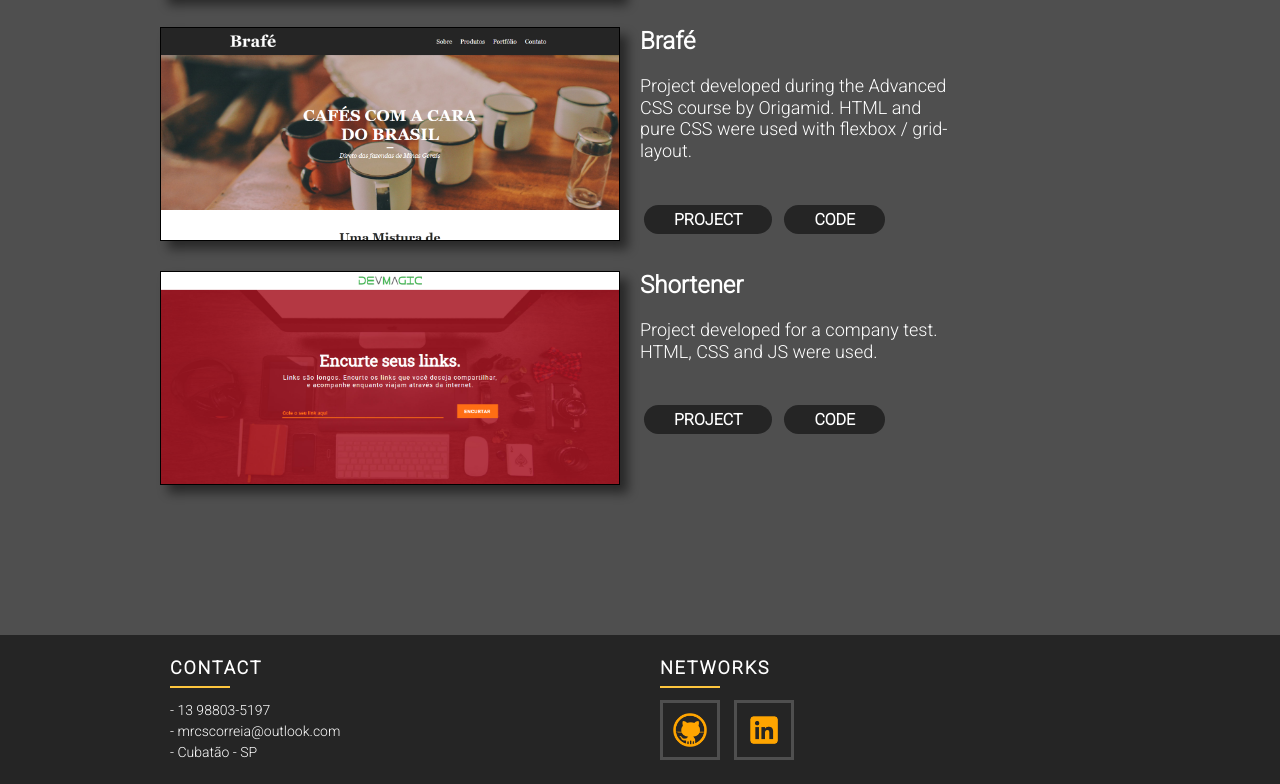
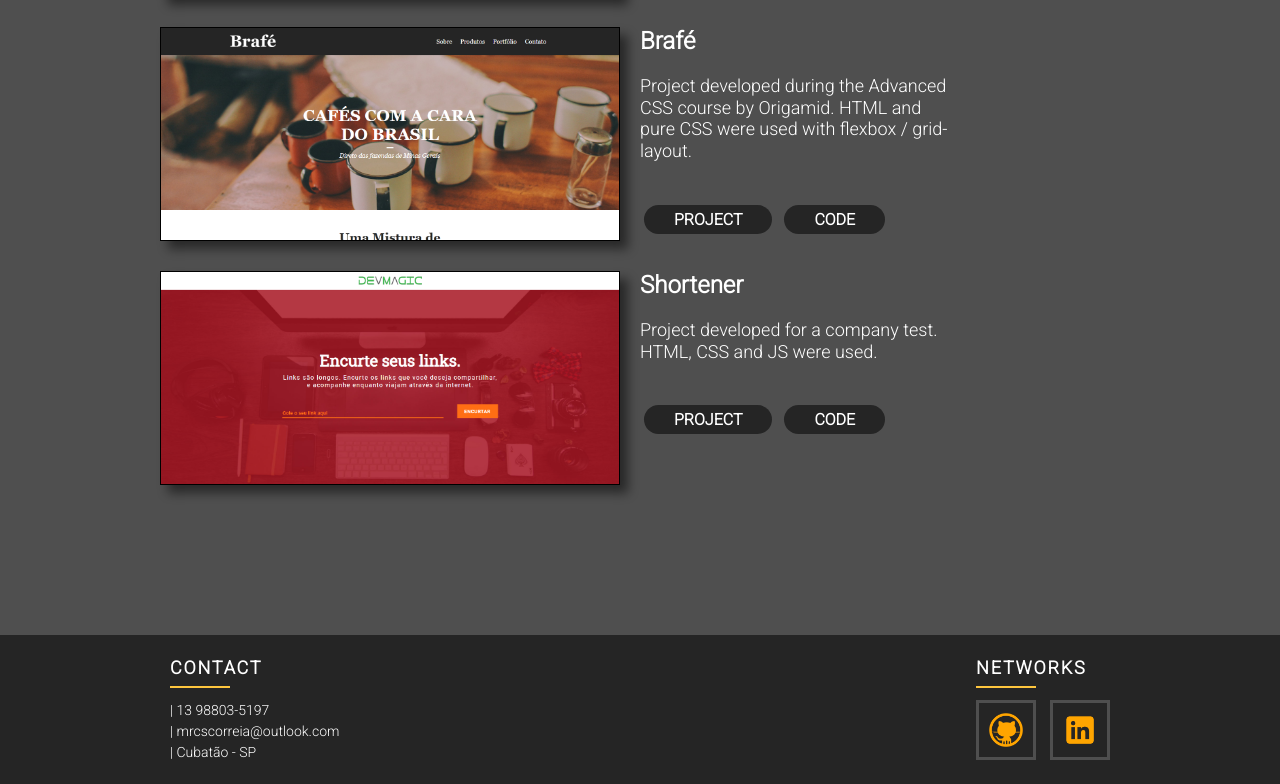
Before and after one commit to mrcsrc/mrcsdev.github.io, a plain HTML site: page index.html in a window 1280 px wide. Shown: the part 927-1711 px from the top of the page. Drawn offline with Linux system fonts and the light colour scheme.

Commit message:
Add files via upload

```diff
--- a/index.html
+++ b/index.html
@@ -82,13 +82,13 @@
         <div class="grid-6 footer_contato">
           <h3>Contact</h3>
           <ul>
-            <li>- 13 98803-5197</li>
-            <li>- mrcscorreia@outlook.com</li>
-            <li>- Cubatão - SP</li>
+            <li> | 13 98803-5197</li>
+            <li> | mrcscorreia@outlook.com</li>
+            <li> | Cubatão - SP</li>
           </ul>
         </div>
 
-        <div class="grid-6 footer_redes">
+        <div class="footer_redes">
           <h3>Networks</h3>
           <ul>
             <li><a href="https://github.com/mrcsrc" target="_blank"><img src="img/github.png" alt="Github"></a></li>
```
